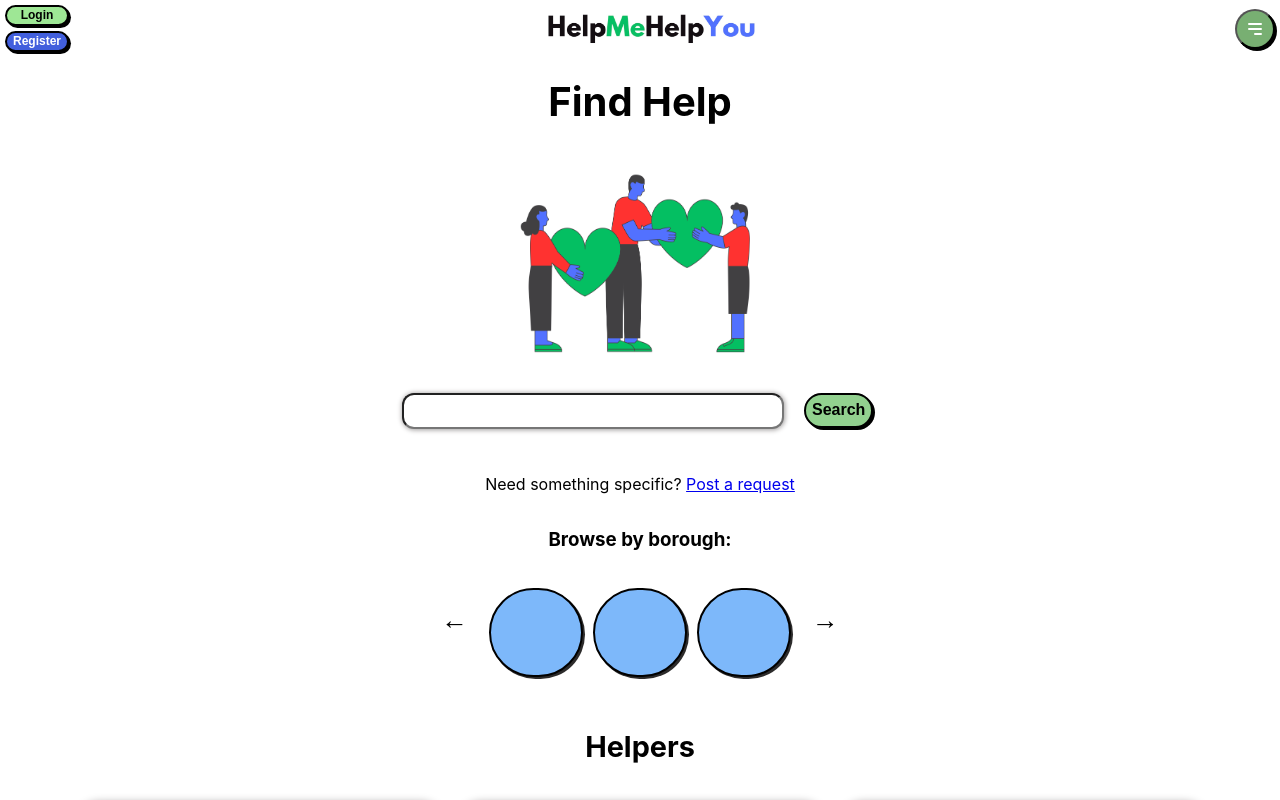
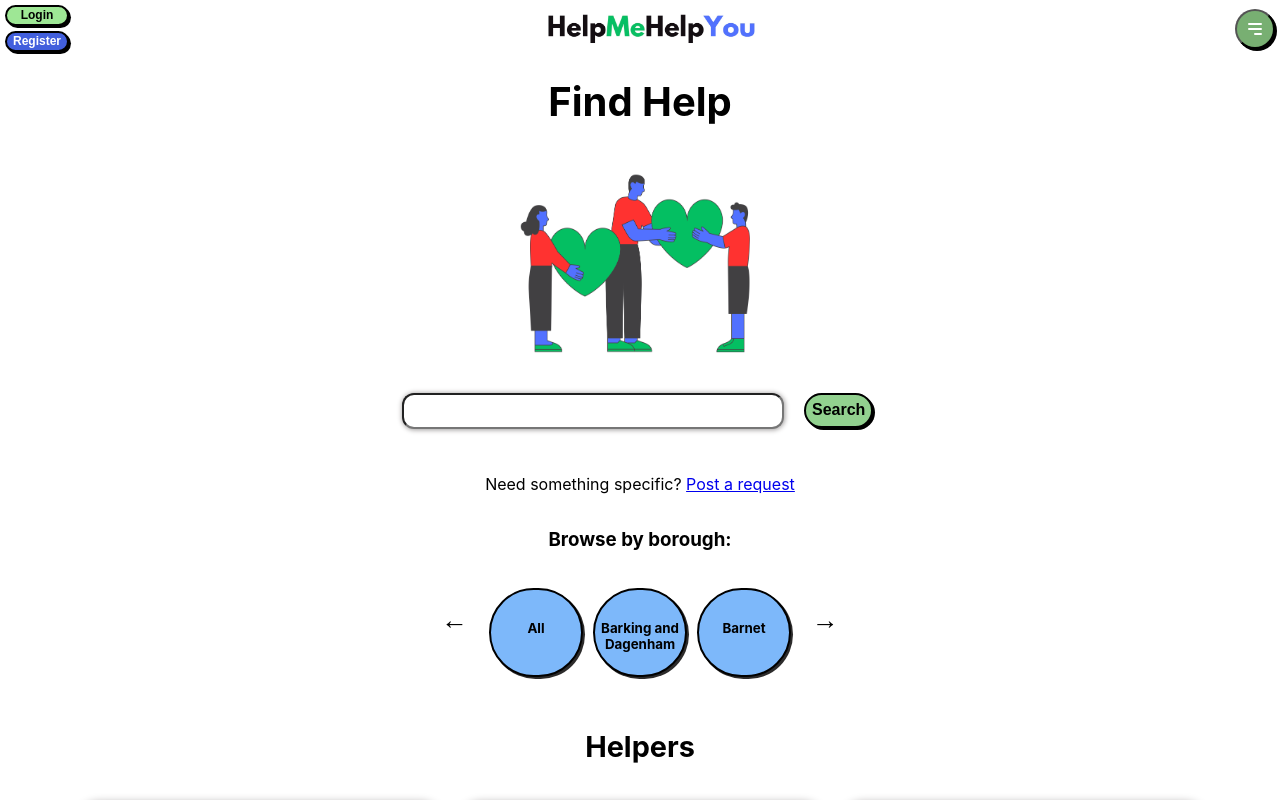
Before and after one commit to SchoolOfCode/bc14_final-project_front-end_arachnIDEs, a React (Create React App) app in the folder helpmehelpyou/: page /find in a window 1280 px wide. Shown: the top 800 px of the page. Built offline with nearby package versions, Linux system fonts and the light colour scheme.

Commit message:
fixed borough names in findhelp

```diff
--- a/helpmehelpyou/src/Components/FindHelp/findHelp.js
+++ b/helpmehelpyou/src/Components/FindHelp/findHelp.js
@@ -108,7 +108,7 @@ const helperCards = [
               key={card.id}
             >
               <div className="give-help-card-contents">
-                <p>{helperCards.borough}</p>
+                <p>{card.borough}</p>
               </div>
             </div>
           ))}
```
